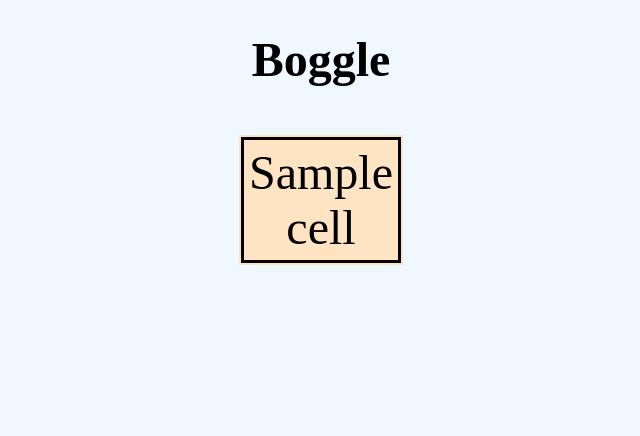
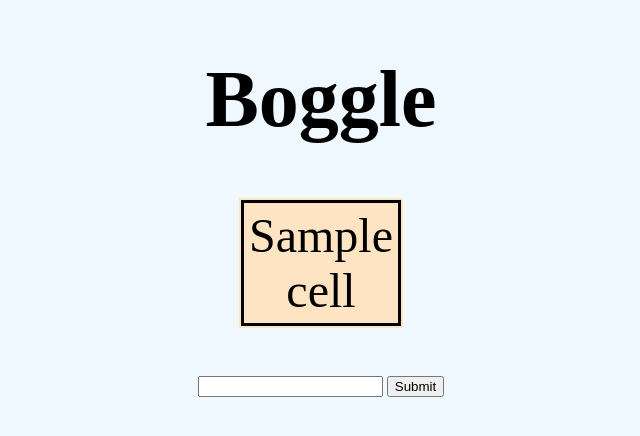
Before and after one commit to dalbiter/flask-boggle, a Flask app: template templates/home.html in a window 1280 px wide. Shown: the top 436 px of the page, without its empty margins (319-959 px from the left). Run offline with Flask 2, Linux system fonts and the light colour scheme; the template is opened without the code that fills it: most values are stand-ins (such as "Sample title", 1, 10 or a date in 2020); parts of the project's set-up code (start-up, migrations or seed data) failed here and were passed over; some libraries are stand-ins or nearby versions.

Commit message:
workingon check word function

```diff
--- a/app.py
+++ b/app.py
@@ -20,3 +20,13 @@
     session['board'] = board
 
     return render_template('home.html', board=board)
+
+@app.route('/check-word')
+def check_word():
+    """Check if a word is in the dictionary"""
+
+    word = request.args['word']
+    board = session['board']
+    response = boggle_game.check_valid_word(board, word)
+
+    return jsonify({'result': response})
--- a/static/app.js
+++ b/static/app.js
@@ -0,0 +1,44 @@
+class BoggleGame {
+    // create a new game at this DOM id
+
+    constructor(boardId) {
+        // new BoggleGame is called in <script> in the index.html to create new game. The board then becomes the section with id="boggle"
+        this.board = $('#' + boardId);
+        // to store validated words that have already been found and scored
+        this.words = new Set();
+
+        $(".new-word", this.board).on("submit", this.handleSubmit.bind(this));
+    }
+
+    // Show message based on word status.
+    showMessage(msg, cls) {
+        $('msg', this.board).text(msg).removeClass().addClass(`msg ${cls}`)
+    }
+
+    // Handle submission of a word
+
+    async handleSubmit(evt) {
+        evt.preventDefault();
+        const $word = $(".word", this.board);
+
+        let word = $word.val();
+        if (!word) return;
+        if (this.words.has(word)) {
+            this.showMessage(`Already found ${word}`)
+        }
+
+            //check server for validity
+        const resp = await axios.get("/check-word", { params: {word: word }});
+        console.log(resp);
+        console.log('Hello')
+    }
+
+
+}
+
+async function checkWord(word){
+    const resp = await axios.get(`/check-word?word=${word}`);
+    const result = resp.data.result
+    console.log(resp)
+    console.log(result)
+}
--- a/static/style.css
+++ b/static/style.css
@@ -5,7 +5,7 @@
 h1 {
     display: flex;
     justify-content: center;
-    font-size:3rem;
+    font-size:5rem;
 }
 
 #boggle {
@@ -30,3 +30,8 @@
     height: 50px;
     width: 50px;
 }
+
+.form_container {
+    width: max-content;
+    margin: auto;
+}
--- a/templates/home.html
+++ b/templates/home.html
@@ -27,8 +27,19 @@
         </table>
 
     </section>
+
+    <div class="form_container">
+        <form method="GET" class="new-word">
+            <input name="word" class="'word">
+            <button>Submit</button>
+        </form>
+    </div>
+    <p class="msg"></p>
+
     <script src="http://unpkg.com/jquery"></script>
     <script src="https://unpkg.com/axios@0.19.0/dist/axios.js"></script>
     <script src="/static/app.js"></script>
+    <!-- the script below is added to create the new boggle game in the DOM -->
+    <script> let game = new BoggleGame("boggle")</script>
 </body>
 </html>
```
